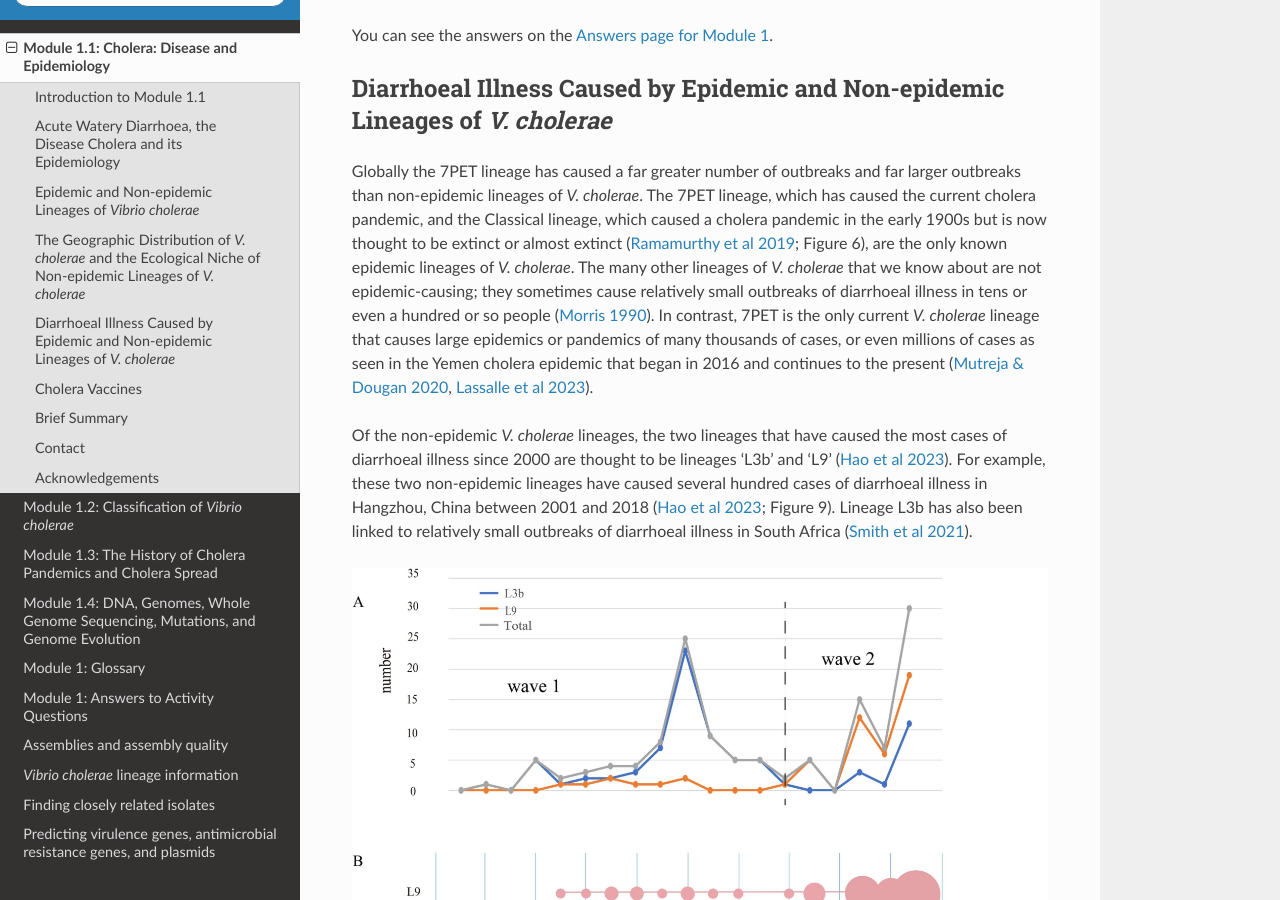
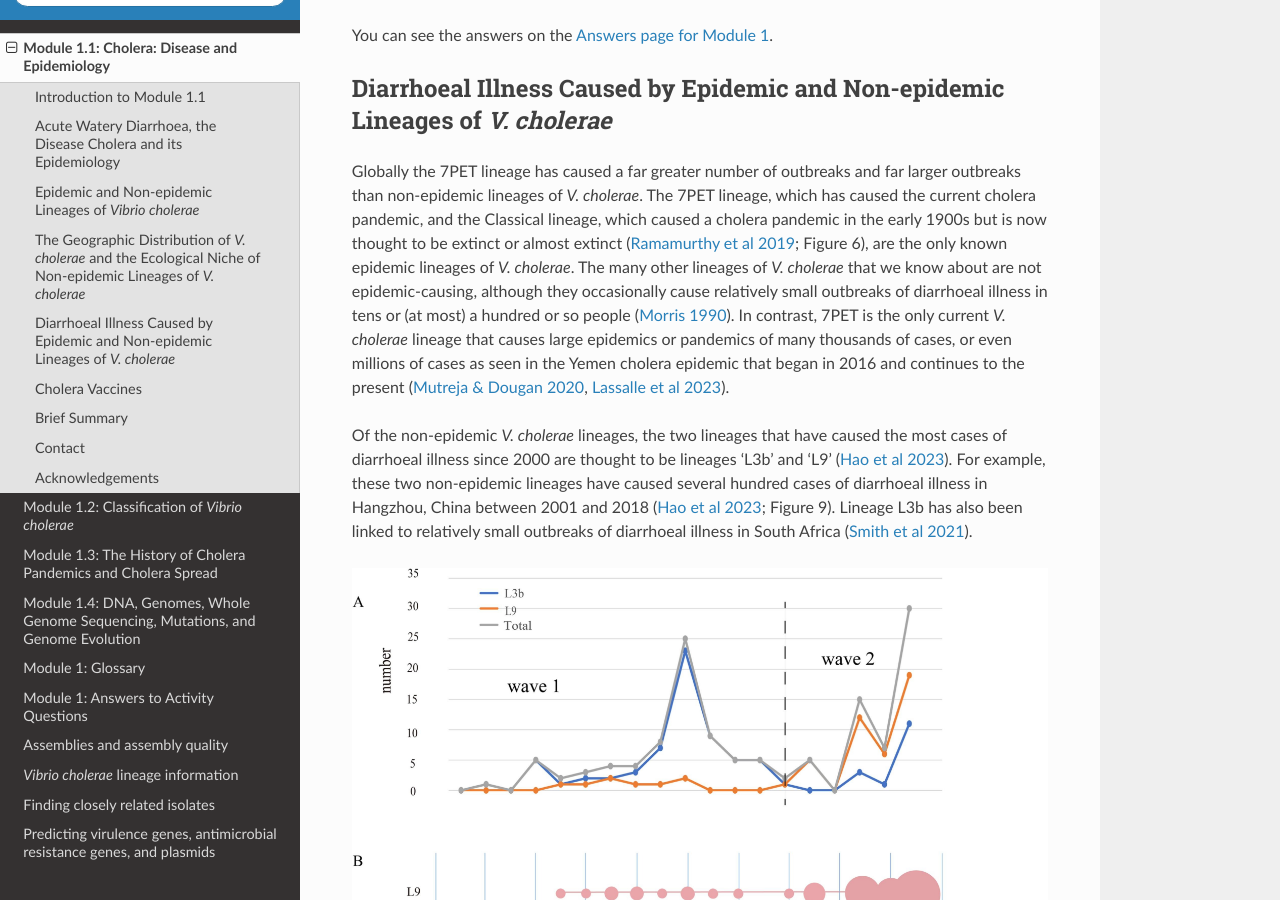
Before and after one commit to avrilcoghlan/cholerabook, a Sphinx documentation site: the page built from docs/source/vibriogenomes.rst, in a window 1280 px wide and 900 px high, scrolled down 9277 px. Built offline with Sphinx 7.4.7 and the Read the Docs theme 2.0.0, drawn with Linux system fonts in a browser that asks for light colours.

Commit message:
Update vibriogenomes.rst

```diff
--- a/docs/source/vibriogenomes.rst
+++ b/docs/source/vibriogenomes.rst
@@ -322,8 +322,8 @@ Diarrhoeal Illness Caused by Epidemic and Non-epidemic Lineages of *V. cholerae*
 Globally the 7PET lineage has caused a far greater number of outbreaks and far larger outbreaks than non-epidemic lineages of *V. cholerae*.
 The 7PET lineage, which has caused the current cholera pandemic, and the Classical lineage, which caused a cholera pandemic in the early 1900s but is now thought
 to be extinct or almost extinct (`Ramamurthy et al 2019`_; Figure 6), are the only known epidemic lineages of *V. cholerae*.
-The many other lineages of *V. cholerae* that we know about are not epidemic-causing; they sometimes cause relatively small outbreaks of diarrhoeal illness in
-tens or even a hundred or so people (`Morris 1990`_). In contrast, 7PET is the only current *V. cholerae* lineage
+The many other lineages of *V. cholerae* that we know about are not epidemic-causing, although they occasionally cause relatively small outbreaks of diarrhoeal illness in
+tens or (at most) a hundred or so people (`Morris 1990`_). In contrast, 7PET is the only current *V. cholerae* lineage
 that causes large epidemics or pandemics of many thousands of cases, or even millions of
 cases as seen in the Yemen cholera epidemic that began in 2016 and continues to the present (`Mutreja & Dougan 2020`_, `Lassalle et al 2023`_).
 
```
